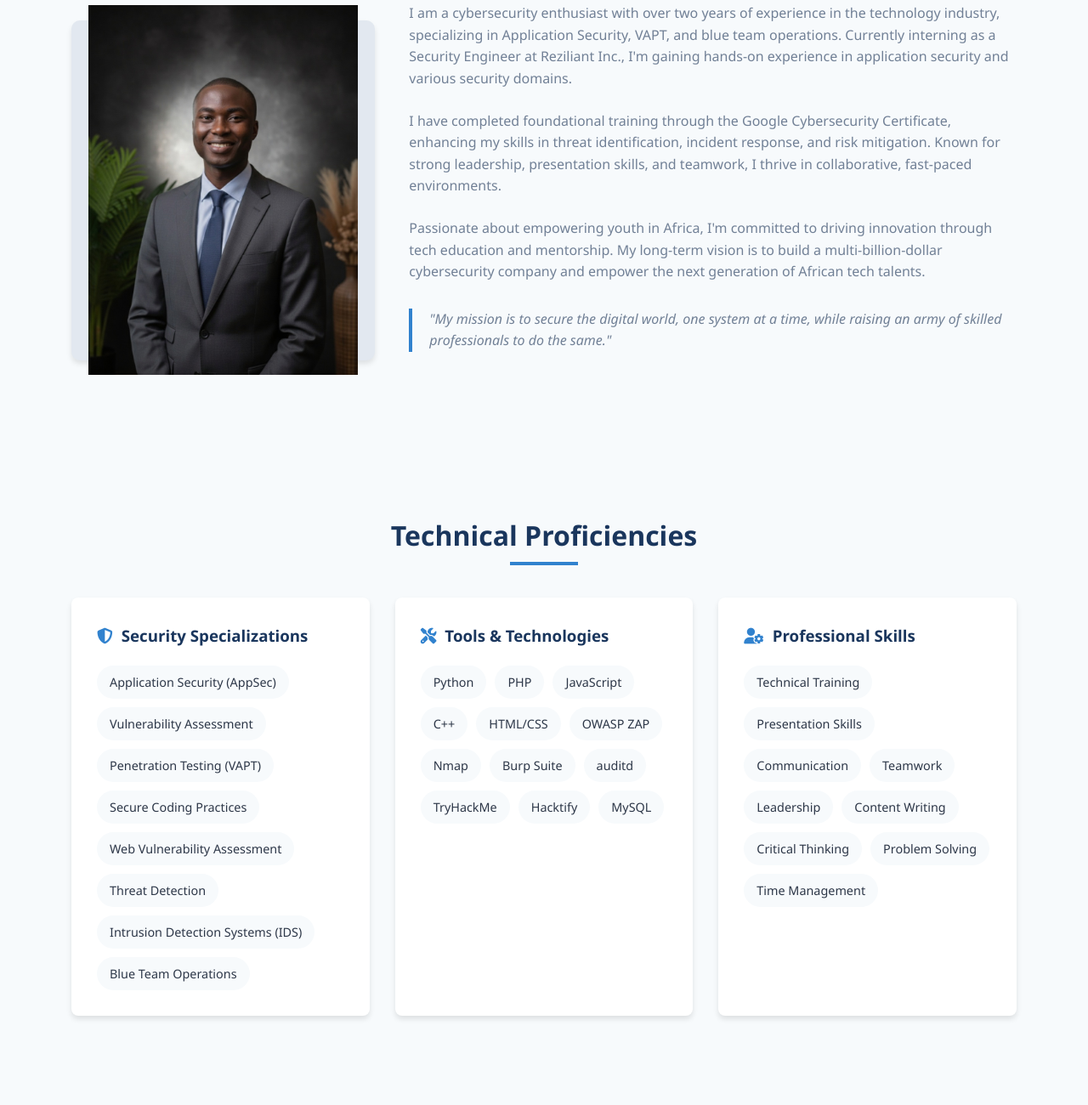
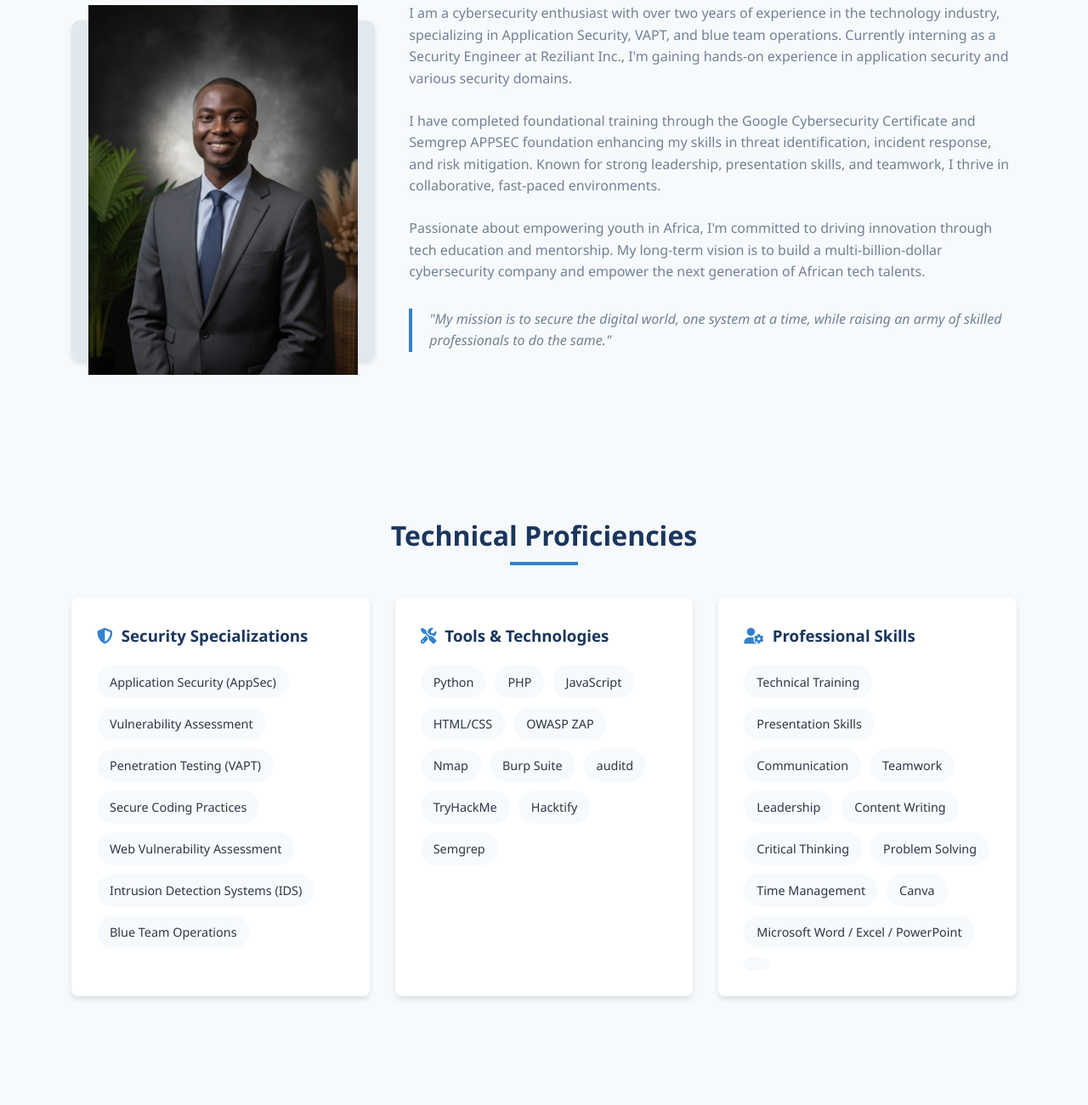
Before and after one commit to Favson/Favour-Adebisi-Portfolio, a plain HTML site: page index.html in a window 1280 px wide. Shown: the part 740-2040 px from the top of the page at 85% size. Drawn offline with Linux system fonts and the light colour scheme.

Commit message:
My portfolio

```diff
--- a/index.html
+++ b/index.html
@@ -702,7 +702,7 @@
                 </div>
                 <div class="about-text">
                     <p>I am a cybersecurity enthusiast with over two years of experience in the technology industry, specializing in Application Security, VAPT, and blue team operations. Currently interning as a Security Engineer at Reziliant Inc., I'm gaining hands-on experience in application security and various security domains.</p>
-                    <p>I have completed foundational training through the Google Cybersecurity Certificate, enhancing my skills in threat identification, incident response, and risk mitigation. Known for strong leadership, presentation skills, and teamwork, I thrive in collaborative, fast-paced environments.</p>
+                    <p>I have completed foundational training through the Google Cybersecurity Certificate and Semgrep APPSEC foundation enhancing my skills in threat identification, incident response, and risk mitigation. Known for strong leadership, presentation skills, and teamwork, I thrive in collaborative, fast-paced environments.</p>
                     <p>Passionate about empowering youth in Africa, I'm committed to driving innovation through tech education and mentorship. My long-term vision is to build a multi-billion-dollar cybersecurity company and empower the next generation of African tech talents.</p>
                     <blockquote>
                         "My mission is to secure the digital world, one system at a time, while raising an army of skilled professionals to do the same."
@@ -725,7 +725,6 @@
                         <div class="skill-item">Penetration Testing (VAPT)</div>
                         <div class="skill-item">Secure Coding Practices</div>
                         <div class="skill-item">Web Vulnerability Assessment</div>
-                        <div class="skill-item">Threat Detection</div>
                         <div class="skill-item">Intrusion Detection Systems (IDS)</div>
                         <div class="skill-item">Blue Team Operations</div>
                     </div>
@@ -736,7 +735,6 @@
                         <div class="skill-item">Python</div>
                         <div class="skill-item">PHP</div>
                         <div class="skill-item">JavaScript</div>
-                        <div class="skill-item">C++</div>
                         <div class="skill-item">HTML/CSS</div>
                         <div class="skill-item">OWASP ZAP</div>
                         <div class="skill-item">Nmap</div>
@@ -744,7 +742,7 @@
                         <div class="skill-item">auditd</div>
                         <div class="skill-item">TryHackMe</div>
                         <div class="skill-item">Hacktify</div>
-                        <div class="skill-item">MySQL</div>
+                        <div class="skill-item">Semgrep</div>
                     </div>
                 </div>
                 <div class="skill-category">
@@ -759,6 +757,9 @@
                         <div class="skill-item">Critical Thinking</div>
                         <div class="skill-item">Problem Solving</div>
                         <div class="skill-item">Time Management</div>
+                        <div class="skill-item">Canva</div>
+                        <div class="skill-item">Microsoft Word / Excel / PowerPoint</div>
+                        <div class="skill-item"></div>
                     </div>
                 </div>
             </div>
@@ -880,7 +881,7 @@
                 <div class="timeline-item">
                     <div class="timeline-content">
                         <h3>Security Engineer Intern</h3>
-                        <div class="date">2024 - Present | Reziliant Inc.</div>
+                        <div class="date">2026 - Present | Reziliant Inc.</div>
                         <p>Working on Application Security (AppSec), Vulnerability Assessment and Penetration Testing (VAPT), and various security domains. Developing expertise in identifying and mitigating security vulnerabilities in applications. Enhancing presentation, communication, and teamwork skills in a professional security environment.</p>
                     </div>
                 </div>
```
